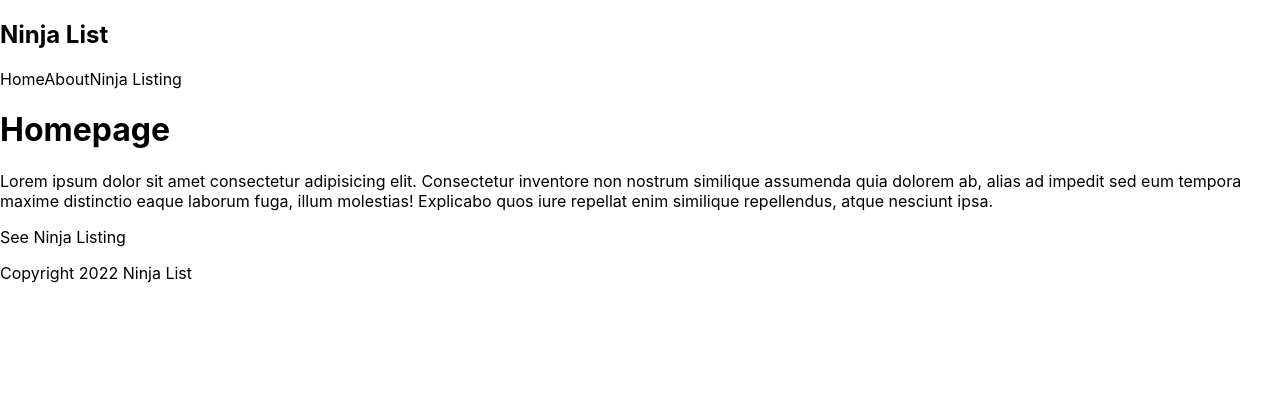
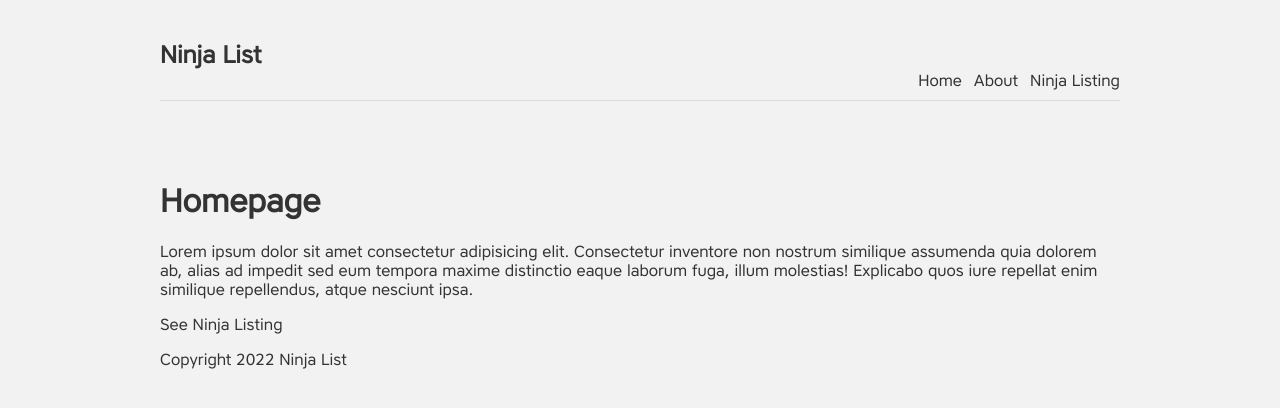
Before and after one commit to dev-xero/ninja-list, a Next.js app: page / in a window 1280 px wide. Shown: the top 408 px of the page. Built offline with nearby package versions, Linux system fonts and the light colour scheme.

Commit message:
Updated Global CSS

```diff
--- a/styles/globals.css
+++ b/styles/globals.css
@@ -1,26 +1,45 @@
-html,
-body {
-  padding: 0;
-  margin: 0;
-  font-family: -apple-system, BlinkMacSystemFont, Segoe UI, Roboto, Oxygen,
-    Ubuntu, Cantarell, Fira Sans, Droid Sans, Helvetica Neue, sans-serif;
+@font-face {
+  font-family: 'Core-regular';
+  src: url('../fonts/core-regular.otf');
 }
 
+@font-face {
+  font-family: 'Core-bold';
+  src: url('../fonts/core-bold.otf');
+}
+
+body {
+  background: #f2f2f2;
+  color: #333;
+  font-family: 'Core-regular';
+}
 a {
-  color: inherit;
+  color: #333;
   text-decoration: none;
 }
-
-* {
-  box-sizing: border-box;
+.content {
+  max-width: 960px;
+  margin: 0 auto;
 }
-
-@media (prefers-color-scheme: dark) {
-  html {
-    color-scheme: dark;
-  }
-  body {
-    color: white;
-    background: black;
-  }
+nav {
+  margin: 10px auto 80px;
+  padding: 10px 0;
+  display: flex;
+  justify-content: flex-end;
+  align-items: flex-end;
+  border-bottom: 1px solid #ddd;
 }
+nav a {
+  margin-left: 12px;
+}
+nav .logo {
+  margin-right: auto;
+}
+footer {
+  display: block;
+  text-align: center;
+  padding: 30px 0;
+  margin-top: 60px;
+  color: #777;
+  border-top: 1px solid #eaeaea;
+}
```
Also changed, not shown: fonts/core-bold.otf (added), fonts/core-regular.otf (added).
